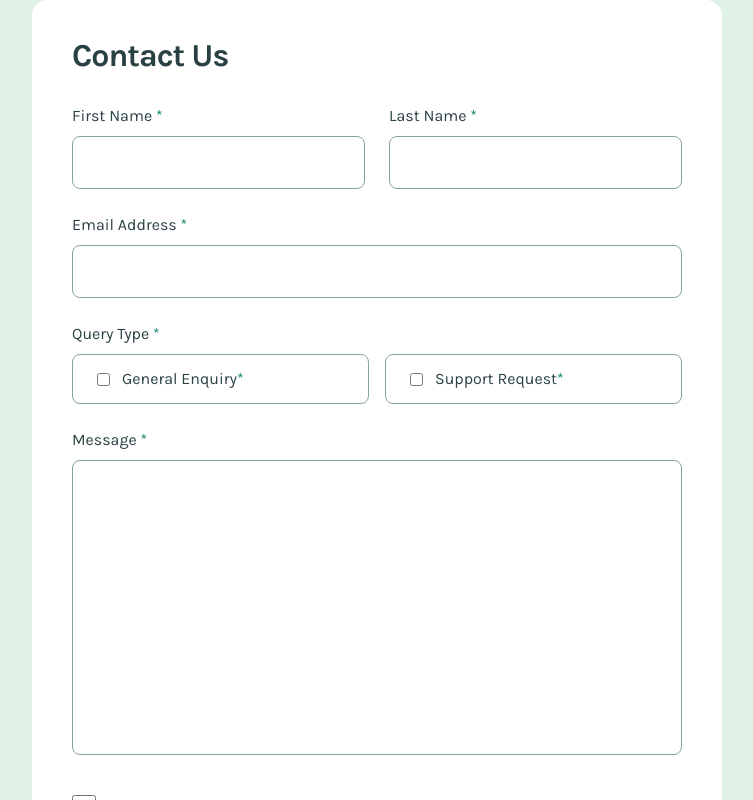
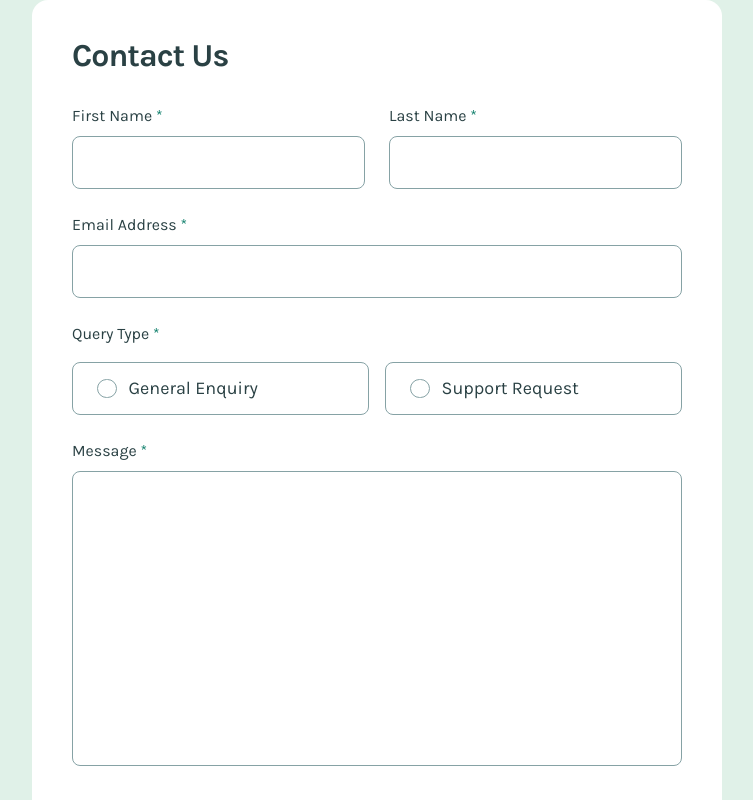
Before and after one commit to feMoraes0/frontend-mentor-contact-form, a Vue app: page / in a window 1280 px wide. Shown: the top 800 px of the page, without its empty margins (263-1016 px from the left). Built offline with nearby package versions, Linux system fonts and the light colour scheme.

Commit message:
refactor: updates and applies QueryTypeOptionsMolecule

```diff
--- a/src/App.vue
+++ b/src/App.vue
@@ -15,27 +15,7 @@
       </fieldset>
 
       <fieldset class="form__fieldset form__fieldset--query">
-        <label>Query Type </label>
-        <div class="form__fieldset--query__options">
-          <div class="form__fieldset--query__input">
-            <input
-              id="query-input-general"
-              name="query-input"
-              type="checkbox"
-              required
-            />
-            <label for="query-input-general">General Enquiry</label>
-          </div>
-          <div class="form__fieldset--query__input">
-            <input
-              id="query-input-support"
-              name="query-input"
-              type="checkbox"
-              required
-            />
-            <label for="query-input-support">Support Request</label>
-          </div>
-        </div>
+        <QueryTypeOptionsMolecule />
       </fieldset>
       <fieldset class="form__fieldset">
         <InputMolecule label="Message" input-name="message" type="textarea" />
@@ -52,6 +32,7 @@
 import TitleAtom from "./atoms/TitleAtom.vue";
 import ConsentMolecule from "./molecules/ConsentMolecule.vue";
 import InputMolecule from "./molecules/InputMolecule.vue";
+import QueryTypeOptionsMolecule from "./molecules/QueryTypeOptionsMolecule.vue";
 </script>
 
 <style scoped lang="scss">
--- a/src/molecules/QueryTypeOptionsMolecule.vue
+++ b/src/molecules/QueryTypeOptionsMolecule.vue
@@ -3,41 +3,46 @@
     <LabelAtom>Query Type</LabelAtom>
     <div class="query__options">
       <CheckboxAtom
-        id="query-input-general"
-        name="query-input-general"
-        label="General Enquiry"
-        :checked="isGeneralSelected"
-        @click="() => handleCheckbox('general')"
-      />
-      <CheckboxAtom
-        id="query-input-support"
-        name="query-input-support"
-        label="Support Request"
-        :checked="isSupportSelected"
-        @click="() => handleCheckbox('support')"
+        v-for="checkbox in checkboxes"
+        :key="checkbox.option"
+        :label="checkbox.label"
+        :checked="checkbox.isChecked"
+        @click="() => handleCheckbox(checkbox.option)"
       />
     </div>
   </div>
 </template>
 
 <script setup lang="ts">
-import { computed, ref } from "vue";
+import { ref } from "vue";
 import CheckboxAtom from "../atoms/CheckboxAtom.vue";
 import LabelAtom from "../atoms/LabelAtom.vue";
 
 type OptionsType = "general" | "support";
 
-const typeSelected = ref<OptionsType | null>(null);
-const isGeneralSelected = computed(() => typeSelected.value === "general");
-const isSupportSelected = computed(() => typeSelected.value === "support");
+const checkboxes = ref<
+  Array<{ label: string; option: OptionsType; isChecked: boolean }>
+>([
+  {
+    label: "General Enquiry",
+    option: "general",
+    isChecked: false,
+  },
+  {
+    label: "Support Request",
+    option: "support",
+    isChecked: false,
+  },
+]);
 
 const emit = defineEmits<{
   (e: "select", option: OptionsType): void;
 }>();
 
 function handleCheckbox(option: OptionsType) {
-  if (typeSelected.value === option) return;
-  typeSelected.value = option;
+  checkboxes.value.forEach((checkbox) => {
+    checkbox.isChecked = checkbox.option === option;
+  });
   emit("select", option);
 }
 </script>
@@ -65,13 +70,6 @@ $min-tablet-width: 768px;
       align-items: center;
       justify-items: stretch;
     }
-
-    &__input {
-      flex: 1;
-      &:first-child {
-        margin-bottom: 0;
-      }
-    }
   }
 }
 </style>
```
